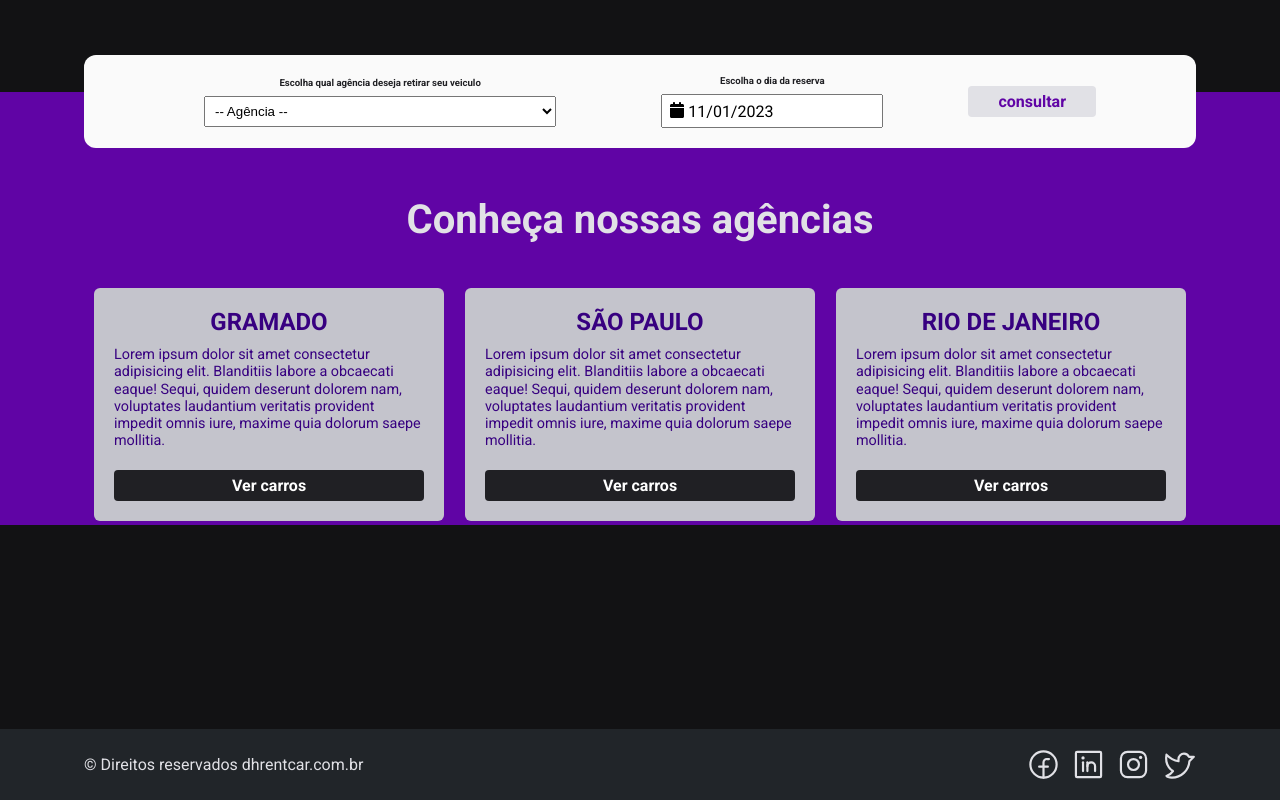
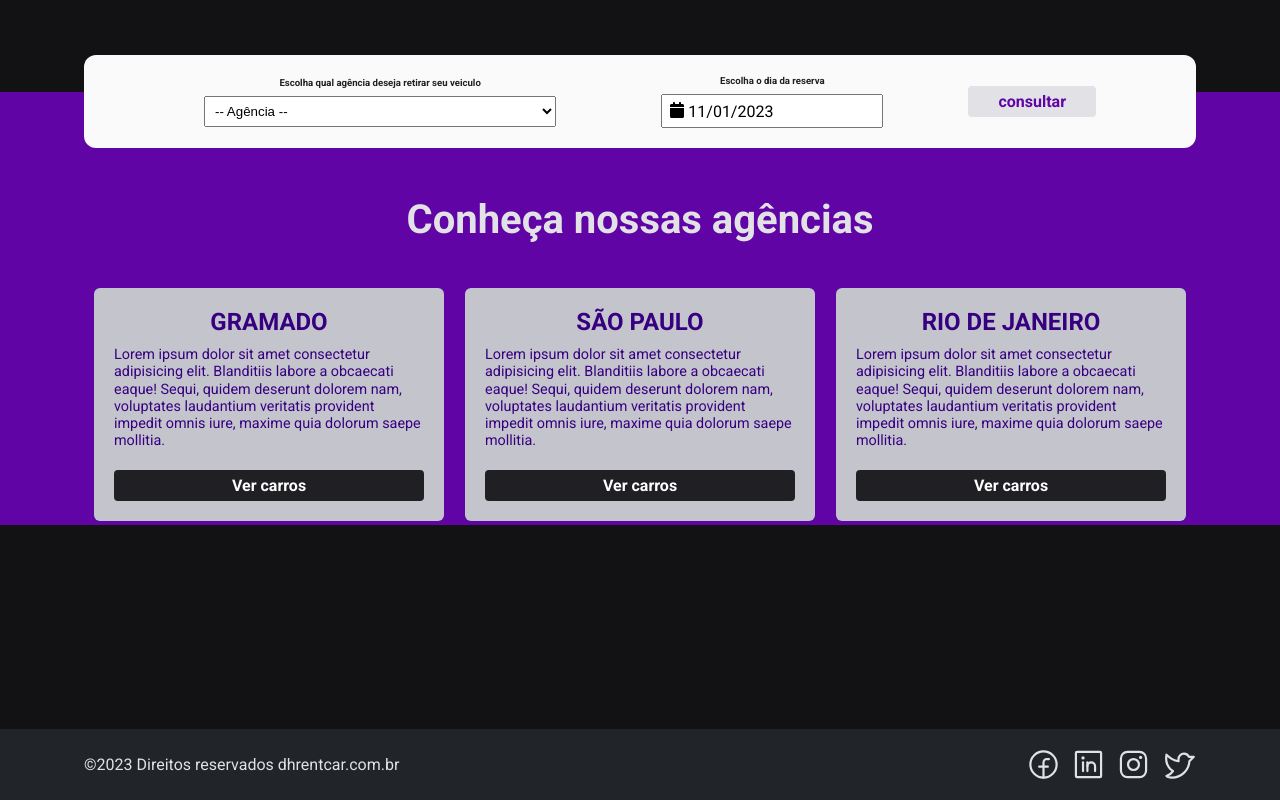
Before and after one commit to Grupo-04-Aluguel-de-Carros/Grupo-04-Front-End, a React (Vite) app: page / in a window 1280 px wide. Shown: the part 529-1329 px from the top of the page. Built offline with nearby package versions, Linux system fonts and the light colour scheme.

Commit message:
feature: arrumado o ano do copyrright na footer

```diff
--- a/src/components/Footer/index.jsx
+++ b/src/components/Footer/index.jsx
@@ -19,7 +19,7 @@ export function Footer() {
   return (
     <FullWidh>
       <Container>
-        <Copy>&copy; Direitos reservados dhrentcar.com.br</Copy>
+        <Copy>&copy;2023 Direitos reservados dhrentcar.com.br</Copy>
         <SocialMediaArea>
           <SocialMediaBtn onClick={() => toast("Facebook")}>
             <FacebookLogo size={35} />
```
